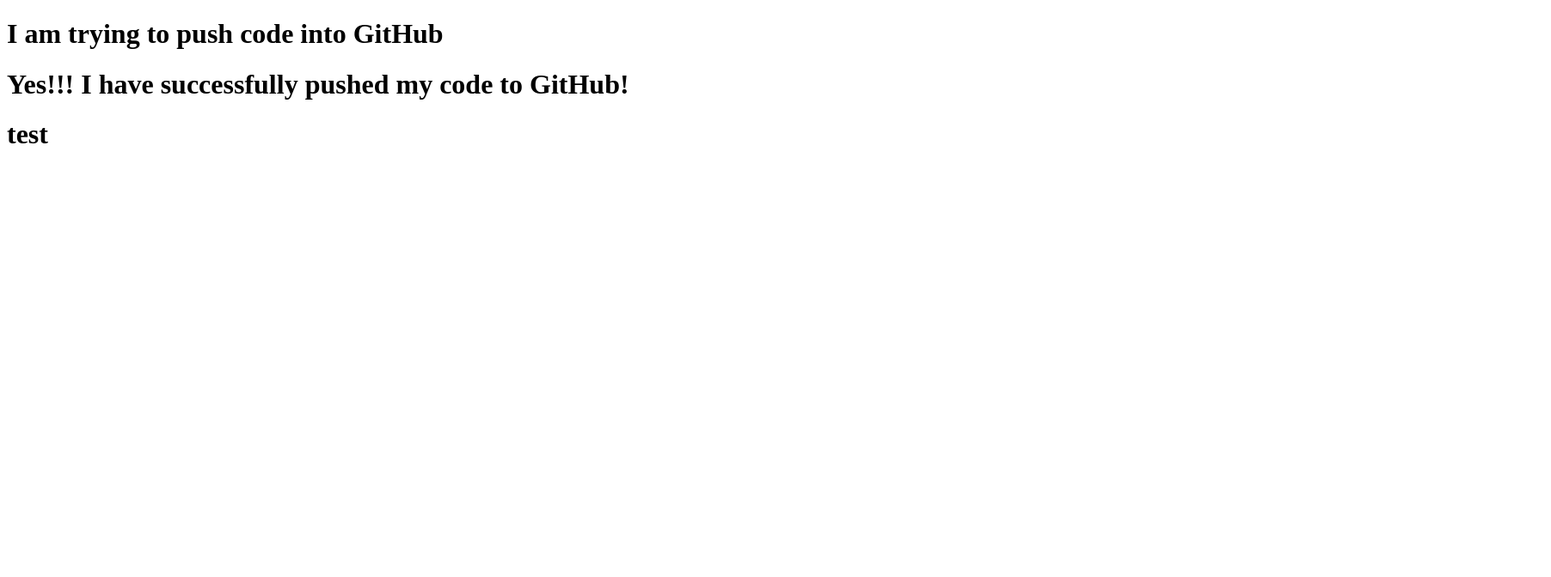
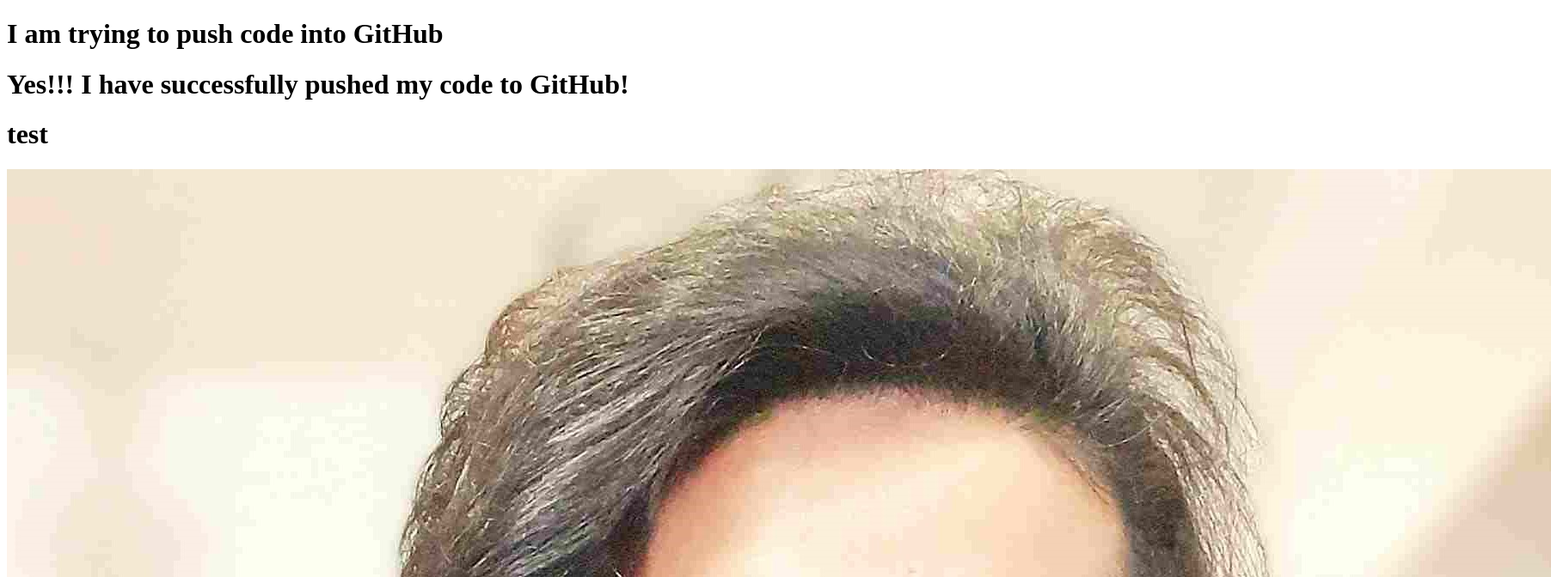
Before and after one commit to MZI-Jibon/my-second-reposirory, a plain HTML site: page index.html in a window 1280 px wide. Shown: the top 672 px of the page at 86% size, 1804 px wide, since content can reach past the window. Drawn offline with Linux system fonts and the light colour scheme.

Commit message:
photo added

```diff
--- a/index.html
+++ b/index.html
@@ -10,5 +10,6 @@
     <h1>I am trying to push code into GitHub</h1>
     <h1>Yes!!! I have successfully pushed my code to GitHub!</h1>
     <h1>test</h1>
+    <img src="jibon profile picture.jpg" alt=" ">
 </body>
 </html>
```
Also changed, not shown: jibon profile picture.jpg (added).
